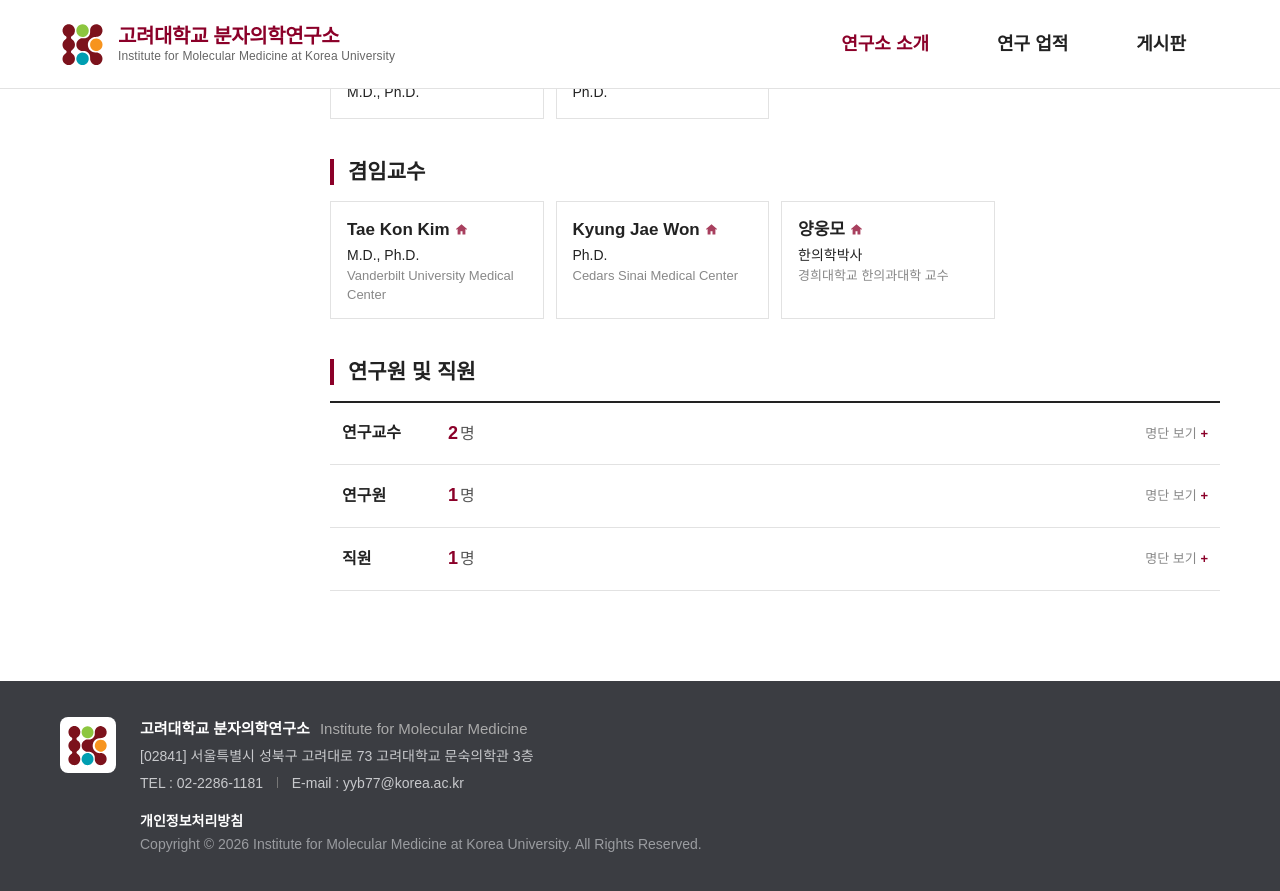
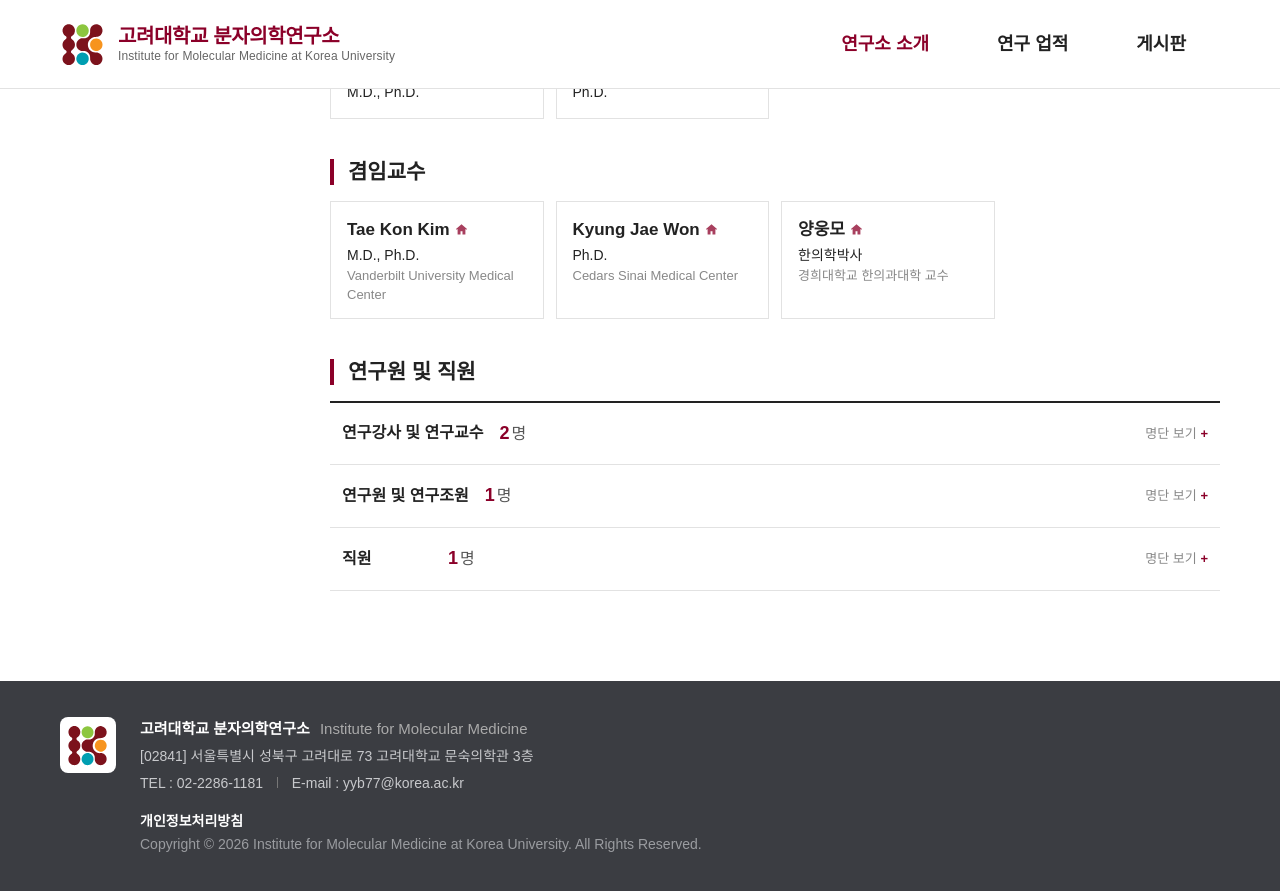
Before and after one commit to Institute-for-Molecular-Medicine/Institute-for-Molecular-Medicine.github.io, a Jekyll site: the page built from about/members.md, in a window 1280 px wide and 900 px high, scrolled down 871 px. Shown: the top 891 px of the window. Built offline with Jekyll 4.4.1, drawn with Linux system fonts in a browser that asks for light colours; some web fonts are replaced.

Commit message:
Update _data/members.yml (via Pages CMS)

```diff
--- a/_data/members.yml
+++ b/_data/members.yml
@@ -47,13 +47,13 @@
         affiliation: 경희대학교 한의과대학 교수
         url: http://www.wmyanglab.com
 staff:
-  - label: 연구교수
+  - label: 연구강사 및 연구교수
     people:
       - name: 강아람, Ph.D.
         note: 박석인 교수 연구실
       - name: 한아름, M.D., Ph.D.
         note: 박석인 교수 연구실
-  - label: 연구원
+  - label: 연구원 및 연구조원
     people:
       - {}
   - label: 직원
```
